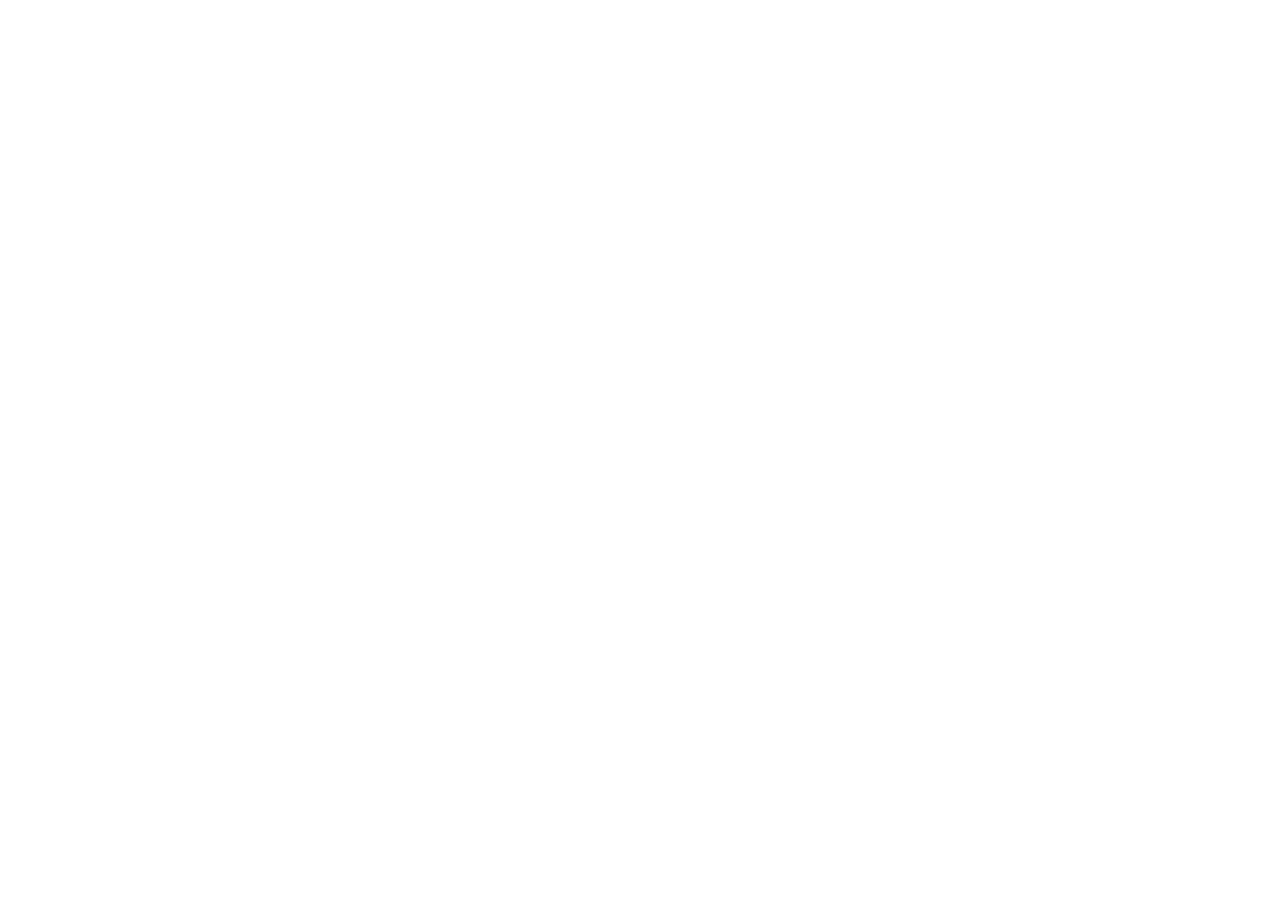
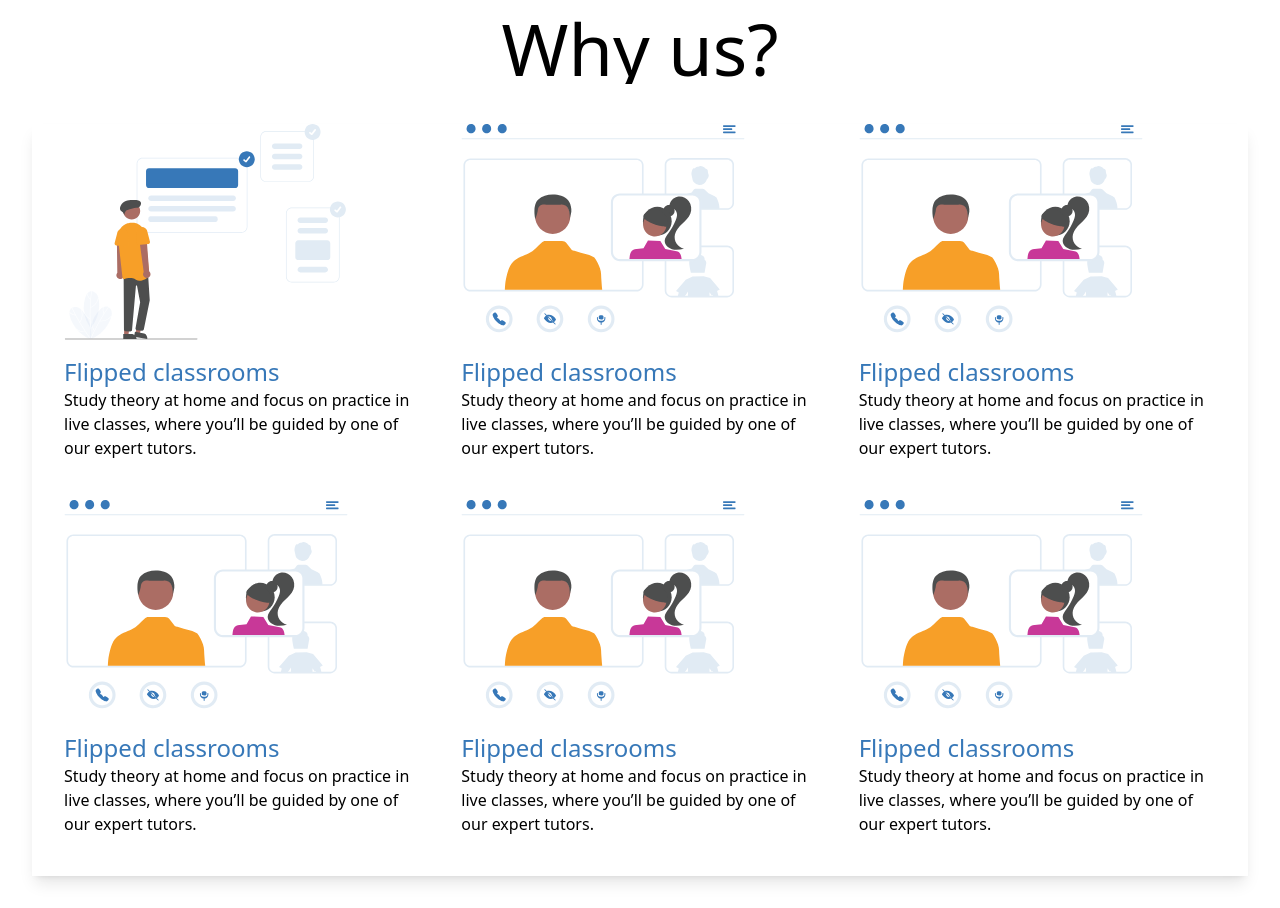
Before and after one commit to Kimutai01/Techsyiq-react, a React (Vite) app: page / in a window 1280 px wide. Shown: the part 720-1628 px from the top of the page. Before the commit the page ends 800 px from the top, so only its background shows below. Built offline with nearby package versions, Linux system fonts and the light colour scheme.

Commit message:
Added why us section

```diff
--- a/src/App.jsx
+++ b/src/App.jsx
@@ -1,12 +1,14 @@
 import "./App.css";
 import Hero from "./components/Hero";
 import Navbar from "./components/Navbar";
+import Why from "./components/Why";
 
 function App() {
   return (
     <div>
       <Navbar />
       <Hero />
+      <Why />
     </div>
   );
 }
--- a/src/components/Hero.jsx
+++ b/src/components/Hero.jsx
@@ -6,9 +6,9 @@
 
 const Hero = () => {
   return (
-    <div className="absolute top-28 left-0">
-      <div className="grid md:grid-cols-2 md:gap-4 md:pl-12">
-        <div className="flex flex-col items-start">
+    <div className="mt-20">
+      <div className="grid md:grid-cols-2 ">
+        <div className="flex flex-col ">
           <h1
             className="text-[#4D4E4E] flex flex-col m-0 items-start text-4xl md:text-7xl"
             style={{ lineHeight: "100px" }}
--- /dev/null
+++ b/src/components/Why.jsx
@@ -0,0 +1,83 @@
+import React from "react";
+import ill from "../assets/illustration.svg";
+import illustration from "../assets/illustration2.svg";
+
+const Why = () => {
+  return (
+    <div className="pt-20">
+      <h1 className="text-black text-4xl md:text-7xl overflow-hidden mb-10">
+        Why us?
+      </h1>
+      {/*cards with image and a paragraph 3 per row*/}
+      <div className="grid grid-cols-1 md:grid-cols-3 gap-10 shadow-lg px-8 pb-10">
+        <div className="">
+          <img src={ill} alt="" />
+          <h2 className="text-[#3778B8] text-2xl mt-4 text-start">
+            Flipped classrooms
+          </h2>
+          <p className="text-start">
+            Study theory at home and focus on practice in live classes, where
+            you’ll be guided by one of our expert tutors.
+          </p>
+        </div>
+
+        <div>
+          <img src={illustration} alt="" />
+          <h2 className="text-[#3778B8] text-2xl mt-4 text-start">
+            Flipped classrooms
+          </h2>
+          <p className="text-start">
+            Study theory at home and focus on practice in live classes, where
+            you’ll be guided by one of our expert tutors.
+          </p>
+        </div>
+
+        <div>
+          <img src={illustration} alt="" />
+          <h2 className="text-[#3778B8] text-2xl mt-4 text-start">
+            Flipped classrooms
+          </h2>
+          <p className="text-start">
+            Study theory at home and focus on practice in live classes, where
+            you’ll be guided by one of our expert tutors.
+          </p>
+        </div>
+
+        <div>
+          <img src={illustration} alt="" />
+          <h2 className="text-[#3778B8] text-2xl mt-4 text-start">
+            Flipped classrooms
+          </h2>
+          <p className="text-start">
+            Study theory at home and focus on practice in live classes, where
+            you’ll be guided by one of our expert tutors.
+          </p>
+        </div>
+
+        <div>
+          <img src={illustration} alt="" />
+          <h2 className="text-[#3778B8] text-2xl mt-4 text-start">
+            Flipped classrooms
+          </h2>
+          <p className="text-start">
+            Study theory at home and focus on practice in live classes, where
+            you’ll be guided by one of our expert tutors.
+          </p>
+        </div>
+
+        <div>
+          <img src={illustration} alt="" />
+          <h2 className="text-[#3778B8] text-2xl mt-4 text-start">
+            Flipped classrooms
+          </h2>
+          <p className="text-start">
+            Study theory at home and focus on practice in live classes, where
+            you’ll be guided by one of our expert tutors.
+          </p>
+        </div>
+      </div>
+    </div>
+  );
+};
+
+export default Why;
```
Also changed, not shown: src/assets/illustration.svg (added), src/assets/illustration2.svg (added).
